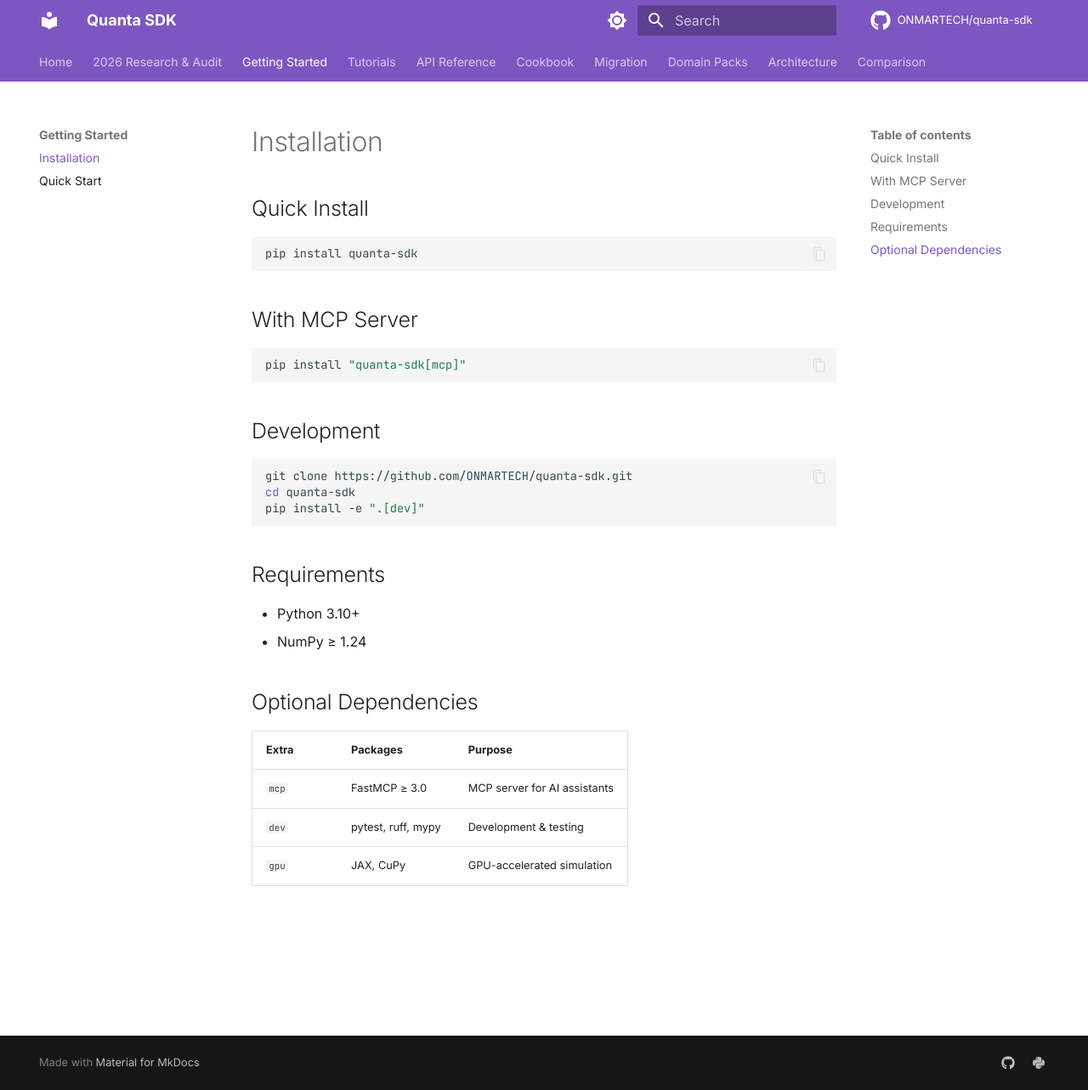
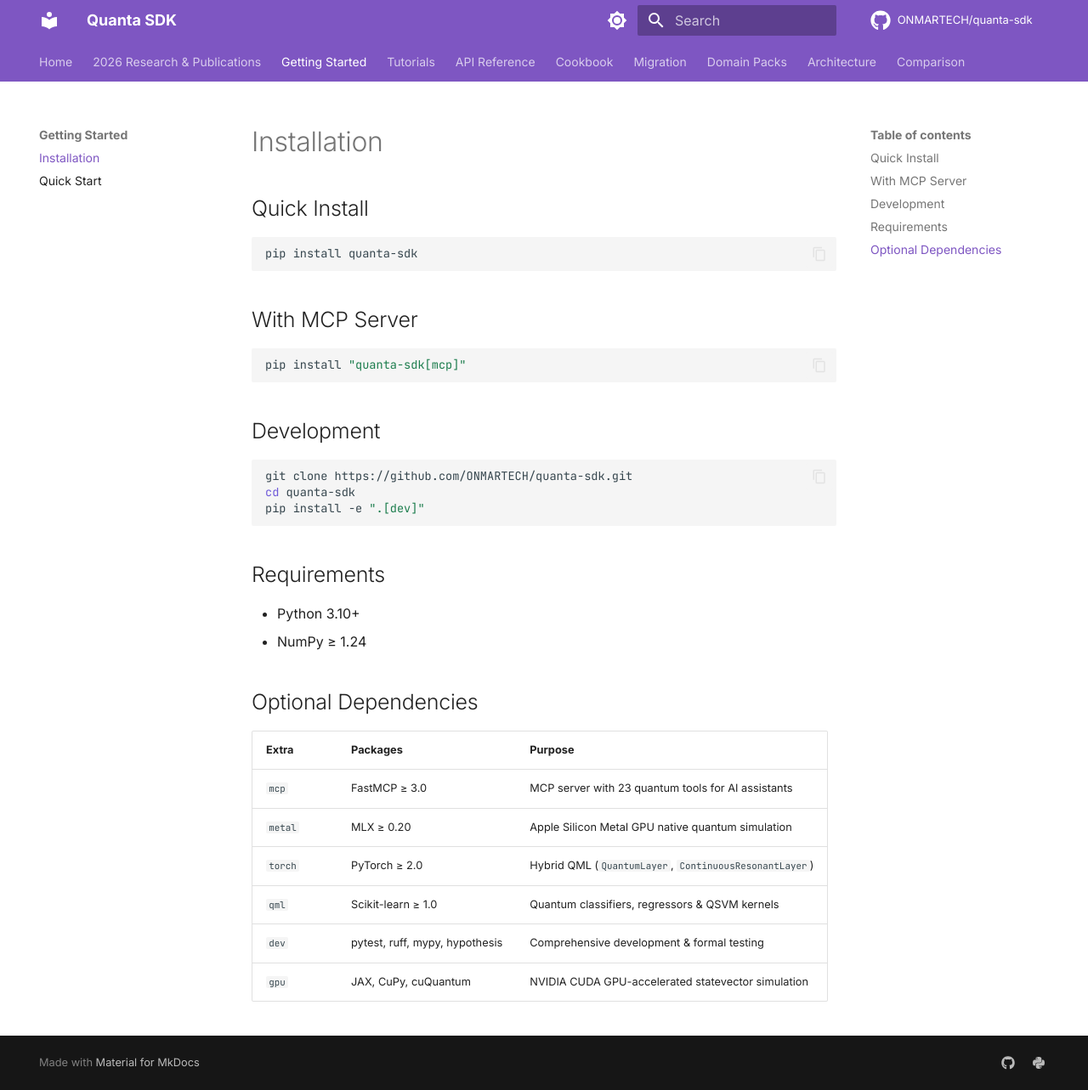
Before and after one commit to ONMARTECH/quanta-sdk, an MkDocs documentation site: the page built from docs/getting-started/install.md, in a window 1280 px wide and 1283 px high. Shown: the whole window at 85% size. Built offline with MkDocs 1.6.1 and Material for MkDocs 9.7.7, drawn with Linux system fonts in a browser that asks for light colours; comment, search, counter and statistics services are not loaded.

Commit message:
docs: expand API reference and cookbooks with FTQC, qLDPC, PyTorch and MLX

```diff
--- a/docs/getting-started/install.md
+++ b/docs/getting-started/install.md
@@ -29,6 +29,9 @@
 
 | Extra | Packages | Purpose |
 |-------|----------|---------|
-| `mcp` | FastMCP ≥ 3.0 | MCP server for AI assistants |
-| `dev` | pytest, ruff, mypy | Development & testing |
-| `gpu` | JAX, CuPy | GPU-accelerated simulation |
+| `mcp` | FastMCP ≥ 3.0 | MCP server with 23 quantum tools for AI assistants |
+| `metal` | MLX ≥ 0.20 | Apple Silicon Metal GPU native quantum simulation |
+| `torch` | PyTorch ≥ 2.0 | Hybrid QML (`QuantumLayer`, `ContinuousResonantLayer`) |
+| `qml` | Scikit-learn ≥ 1.0 | Quantum classifiers, regressors & QSVM kernels |
+| `dev` | pytest, ruff, mypy, hypothesis | Comprehensive development & formal testing |
+| `gpu` | JAX, CuPy, cuQuantum | NVIDIA CUDA GPU-accelerated statevector simulation |
--- a/mkdocs.yml
+++ b/mkdocs.yml
@@ -73,10 +73,9 @@
 
 nav:
   - Home: index.md
-  - "2026 Research & Audit":
+  - "2026 Research & Publications":
     - "Scientific Audit (Sept 2026)": scientific_audit_september_2026.md
-    - "Roadmap 2026-2027": quantum_roadmap_2026.md
-    - "Continuous Resonance RFC": RFC_CONTINUOUS_RESONANCE.md
+    - "Strategic Roadmap (2026-2028)": quantum_roadmap_2026.md
   - Getting Started:
     - Installation: getting-started/install.md
     - Quick Start: getting-started/quickstart.md
@@ -105,9 +104,15 @@
     - Simulator:
       - Statevector: api/simulator/statevector.md
       - Noise: api/simulator/noise.md
+      - "Matrix Product States (MPS)": api/simulator/mps.md
+      - "Apple Silicon Metal / MLX": api/simulator/mlx.md
+      - "Lindblad Master Equation": api/simulator/lindblad.md
     - QEC:
-      - Decoder: api/qec/decoder.md
+      - "Decoder & Edmonds Blossom": api/qec/decoder.md
       - Surface Code: api/qec/surface_code.md
+      - "qLDPC & BP-OSD": api/qec/qldpc.md
+      - "Magic State Distillation": api/qec/distillation.md
+    - PyTorch QML: api/torch.md
     - Export:
       - QASM Export: api/export/qasm.md
       - QASM Import: api/export/qasm_import.md
@@ -120,6 +125,8 @@
     - MCP Server: api/mcp_server.md
   - Cookbook:
     - Bell State: cookbook/bell-state.md
+    - "FTQC & qLDPC Decoding": cookbook/ftqc-decoding.md
+    - "PyTorch Hybrid QML": cookbook/torch-qml.md
     - Option Pricing: cookbook/option-pricing.md
     - Classification: cookbook/quantum-classification.md
   - Migration:
```
Also changed, not shown: docs/api/qec/distillation.md (added, +3 -0 lines), docs/api/qec/qldpc.md (added, +3 -0 lines), docs/api/simulator/lindblad.md (added, +3 -0 lines), docs/api/simulator/mlx.md (added, +3 -0 lines), docs/api/simulator/mps.md (added, +3 -0 lines), docs/api/torch.md (added, +4 -0 lines), docs/cookbook/ftqc-decoding.md (added, +95 -0 lines), docs/cookbook/torch-qml.md (added, +74 -0 lines).
